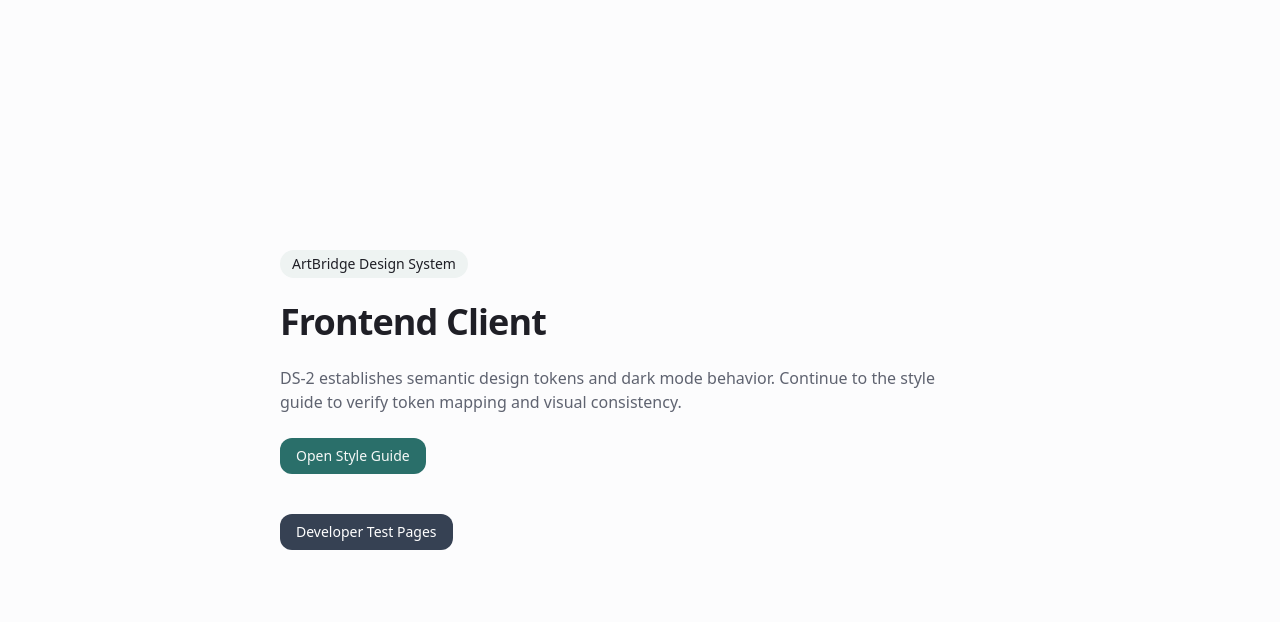
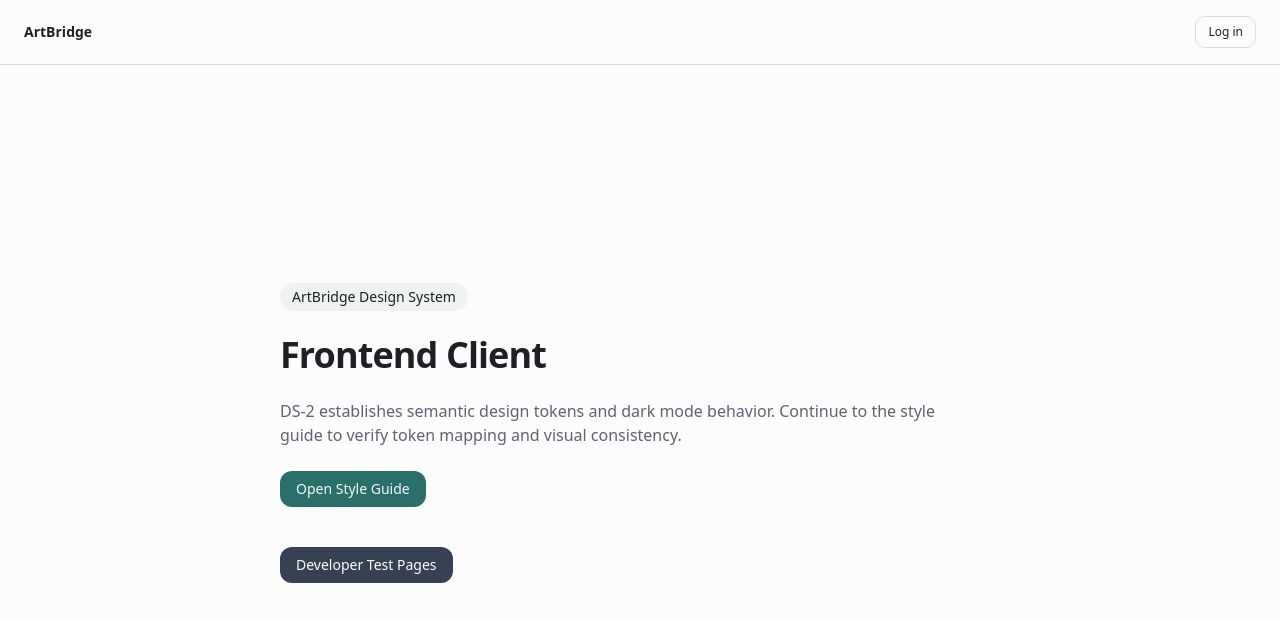
Before and after one commit to TEAM-RP9/art-bridge-client, a Next.js app: page / in a window 1280 px wide. Shown: the top 622 px of the page. Built offline with nearby package versions, Linux system fonts and the light colour scheme.

Commit message:
ARTBR-150 feat(home): Add login link in top nav

```diff
--- a/src/app/page.tsx
+++ b/src/app/page.tsx
@@ -1,6 +1,18 @@
+import Link from "next/link";
+
 export default function Home() {
   return (
-    <main className="mx-auto flex min-h-screen w-full max-w-3xl flex-col items-start justify-center gap-6 px-6 py-16">
+    <div className="flex min-h-screen flex-col">
+      <nav className="flex items-center justify-between px-6 py-4 border-b border-border">
+        <span className="text-sm font-semibold">ArtBridge</span>
+        <Link
+          href="/login"
+          className="inline-flex h-8 items-center justify-center rounded-md border border-input bg-transparent px-3 text-xs font-medium transition-colors hover:bg-accent hover:text-accent-foreground focus-visible:outline-none focus-visible:ring-2 focus-visible:ring-ring focus-visible:ring-offset-2"
+        >
+          Log in
+        </Link>
+      </nav>
+    <main className="mx-auto flex w-full max-w-3xl flex-grow flex-col items-start justify-center gap-6 px-6 py-16">
       <p className="inline-flex rounded-full bg-secondary px-3 py-1 text-sm font-medium text-secondary-foreground">
         ArtBridge Design System
       </p>
@@ -22,5 +34,6 @@ export default function Home() {
         Developer Test Pages
       </a>
     </main>
+    </div>
   );
 }
```
